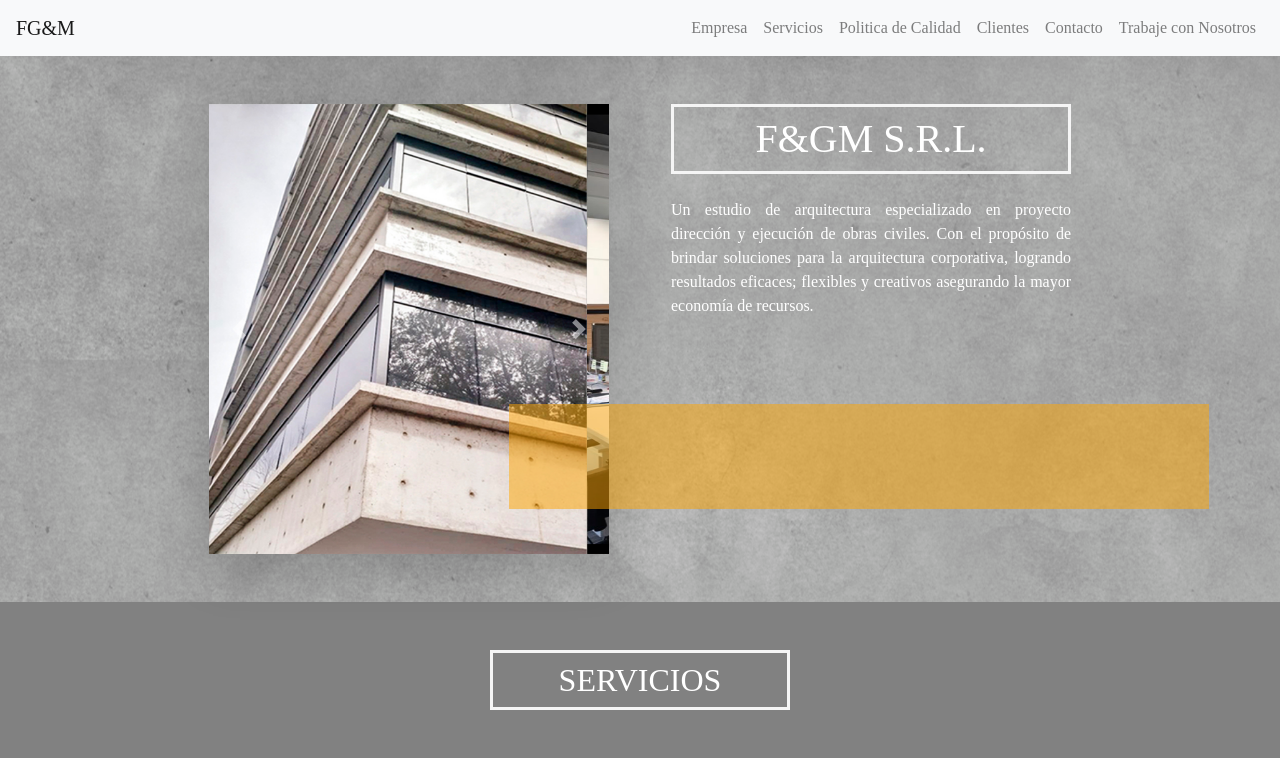
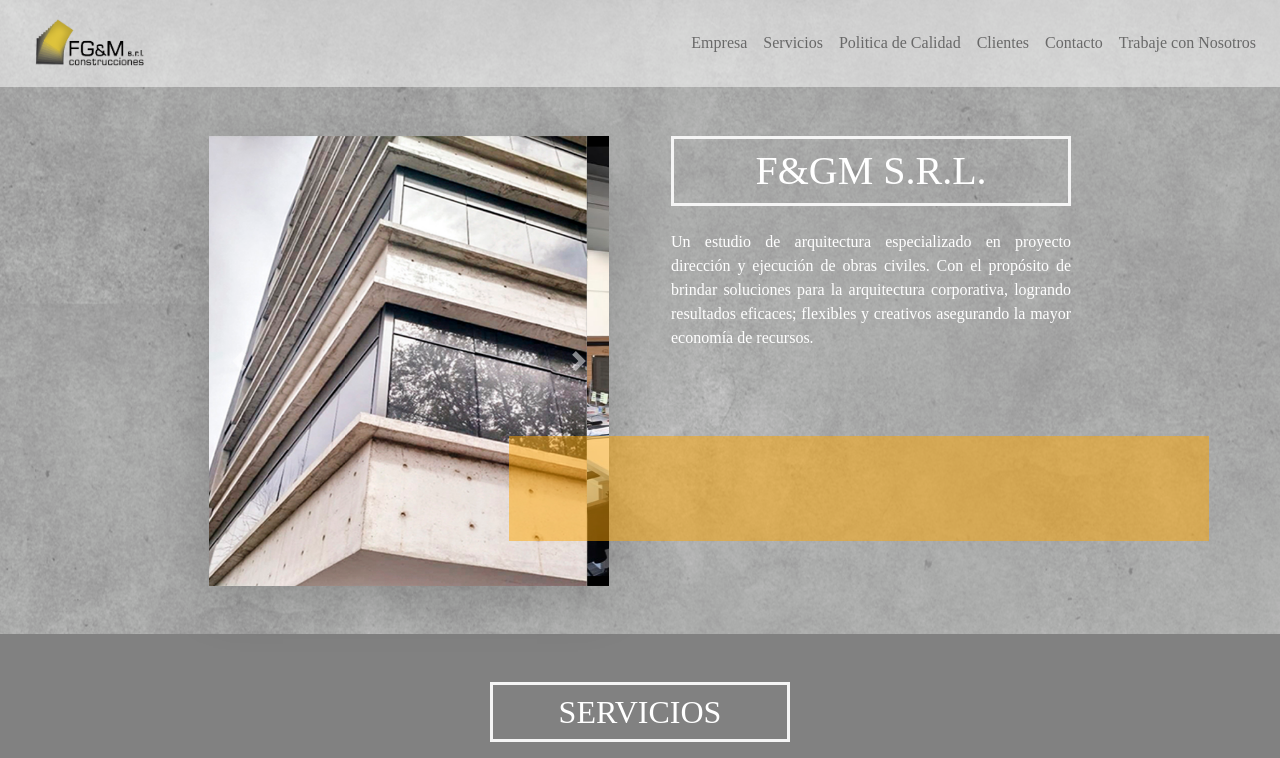
Before and after one commit to MoyaCar/deploy-dogo, a React (Create React App) app: page / in a window 1280 px wide. Shown: the top 758 px of the page. Built offline with nearby package versions, Linux system fonts and the light colour scheme; what cc-gram would draw is missing.

Commit message:
agrega mas estilos al navbar

```diff
--- a/src/componentes/Empresa/Empresa.js
+++ b/src/componentes/Empresa/Empresa.js
@@ -7,7 +7,7 @@ import Foto6 from './imgs/foto6.jpg';
 
 function Empresa() {
   return (
-    <div class='container-fluid recuadro-empresa'>
+    <div class='container-fluid recuadro-empresa pt-5'>
       <div class='row py-5 justify-content-center'>
         <div class='col-12 col-md-10 col-lg-6 col-xl-5'>
           <div id="fotos" class="carousel carousel-empresa slide mx-auto ml-lg-auto mr-lg-0 shadow-lg" data-ride="carousel">
--- a/src/componentes/Navbar/Navbar.js
+++ b/src/componentes/Navbar/Navbar.js
@@ -1,10 +1,11 @@
-import React from 'react'
+import React from 'react';
+import Logo from './imgs/logo.png'
 
 function Navbar() {
  return (
   <div>
-    <nav class="navbar navbar-expand-lg navbar-light bg-light">
-      <a class="navbar-brand animated bounce" href="#">FG&M</a>
+    <nav class="navbar fixed-top navbar-expand-lg navbar-light navbe text-white">
+      <img src={Logo} class="navbar-brand img-fluid logo" href="#"/>
       <button class="navbar-toggler" type="button" data-toggle="collapse" data-target="#navbarNav" aria-controls="navbarNav" aria-expanded="false" aria-label="Toggle navigation">
         <span class="navbar-toggler-icon"></span>
       </button>
--- a/src/estilos/Empresa.scss
+++ b/src/estilos/Empresa.scss
@@ -5,7 +5,7 @@
 .recuadro-empresa {
   background-image: url(./fondos/textura-fondo-Empresa.jpg);
   background-size: cover;
-
+  padding-top: 88px !important;
   .carousel-empresa {
     height: 450px ;
     width: 400px;
--- a/src/estilos/Navbar.scss
+++ b/src/estilos/Navbar.scss
@@ -0,0 +1,7 @@
+.navbe {
+  background-color: rgba($color: #ffffff, $alpha: 0.5)
+}
+
+.logo {
+  width: 140px;
+}
```
Also changed, not shown: src/componentes/Navbar/imgs/logo.png (added).
